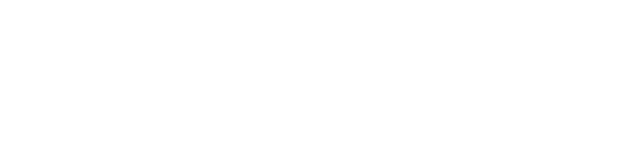
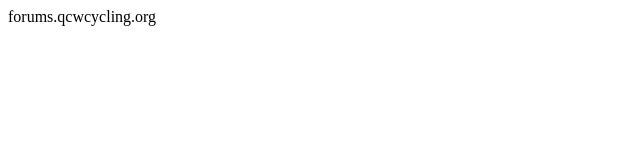
Before and after one commit to douglasdibella/forums-test, a plain HTML site: page index.html in a window 1280 px wide. Shown: the whole page, without its empty margins (0-640 px from the left). Drawn offline with nearby package versions, Linux system fonts and the light colour scheme.

Commit message:
Update index.html

```diff
--- a/index.html
+++ b/index.html
@@ -24,7 +24,7 @@
 </head>
 
 <body>
-
+    forums.qcwcycling.org
 
     <img class="animated bounceIn" src="560.jpg" alt="" />
     <img class="my-element" src="560.jpg" alt="" />
```
